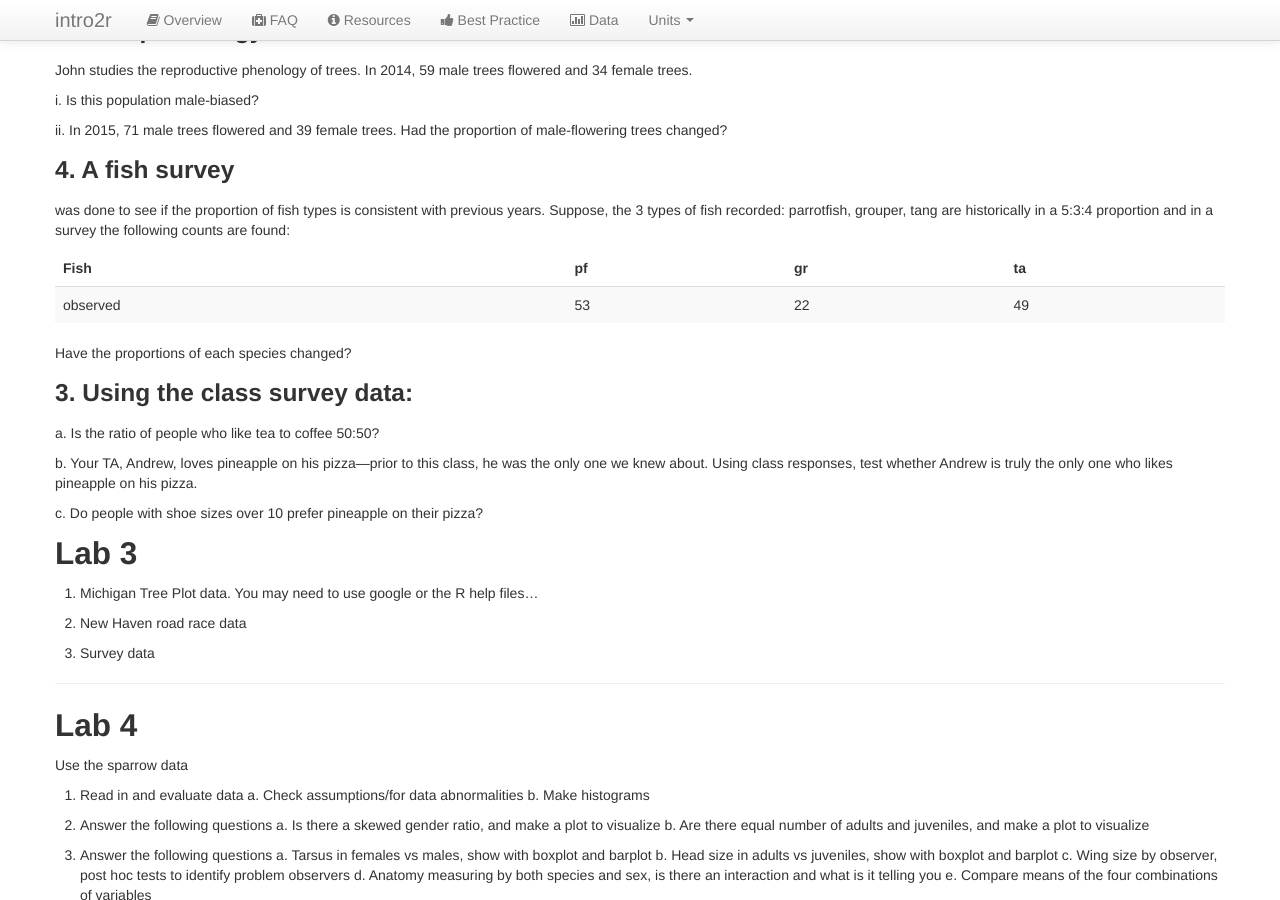
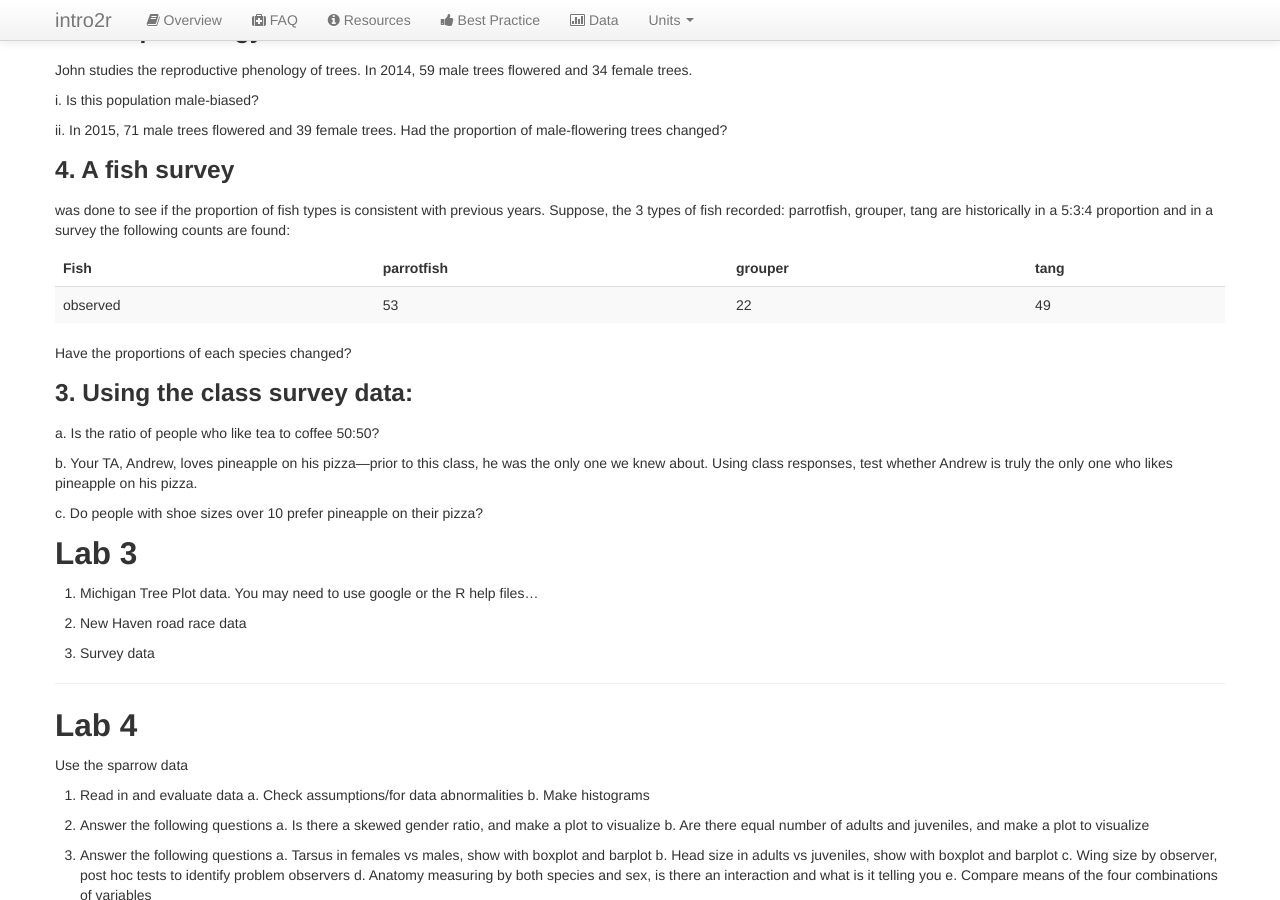
Before and after one commit to intro2r/intro2r, a Jekyll site: the page built from unit3/labs.md, in a window 1280 px wide and 900 px high, scrolled down 1661 px. Built offline with Jekyll 4.4.1, drawn with Linux system fonts in a browser that asks for light colours; our own code applies the rules of GitHub Pages for plain Markdown files.

Commit message:
Update labs.md

```diff
--- a/unit3/labs.md
+++ b/unit3/labs.md
@@ -114,7 +114,7 @@ John studies the reproductive phenology of trees. In 2014, 59 male trees flowere
 
 was done to see if the proportion of fish types is consistent with previous years. Suppose, the 3 types of fish recorded: parrotfish, grouper, tang are historically in a 5:3:4 proportion and in a survey the following counts are found:
 
-| Fish | pf | gr | ta |
+| Fish | parrotfish | grouper | tang |
 |----- | -- | -- | -- |
 |observed | 53 | 22 | 49 |
 {: .table table-bordered .table-striped}
```
